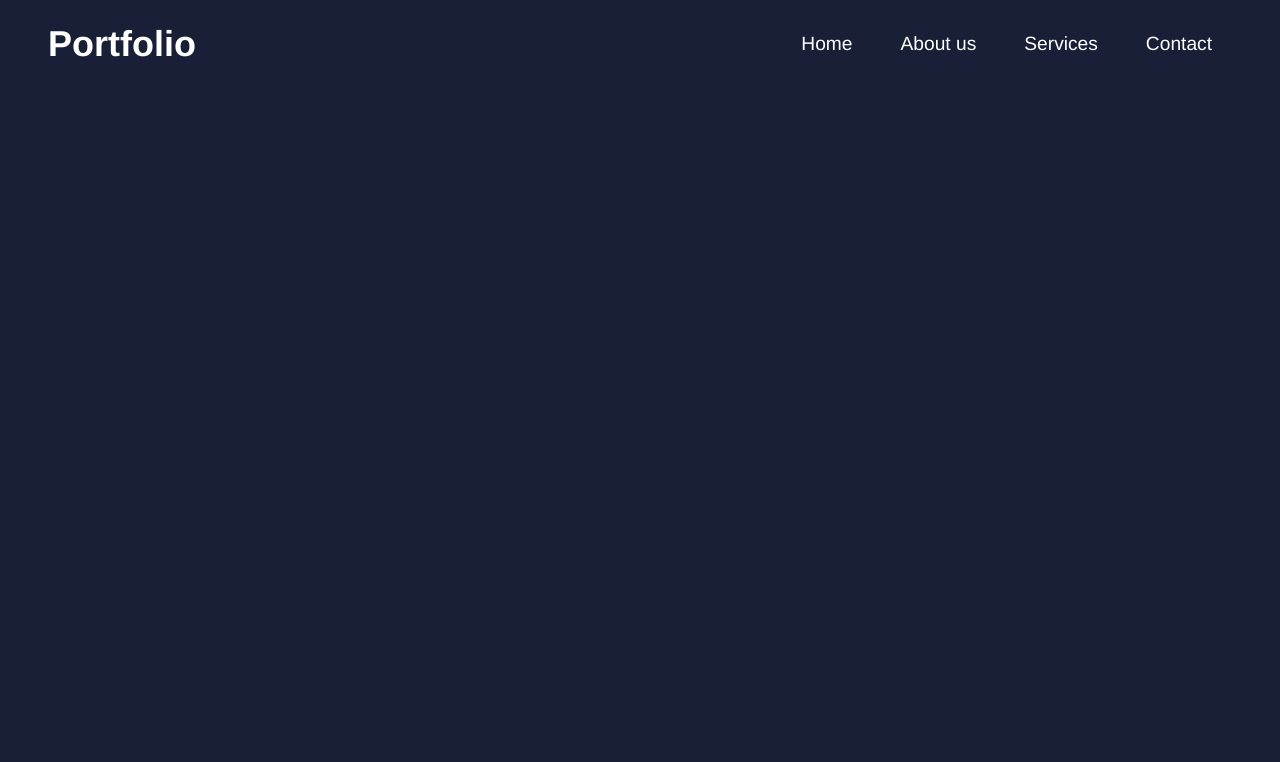
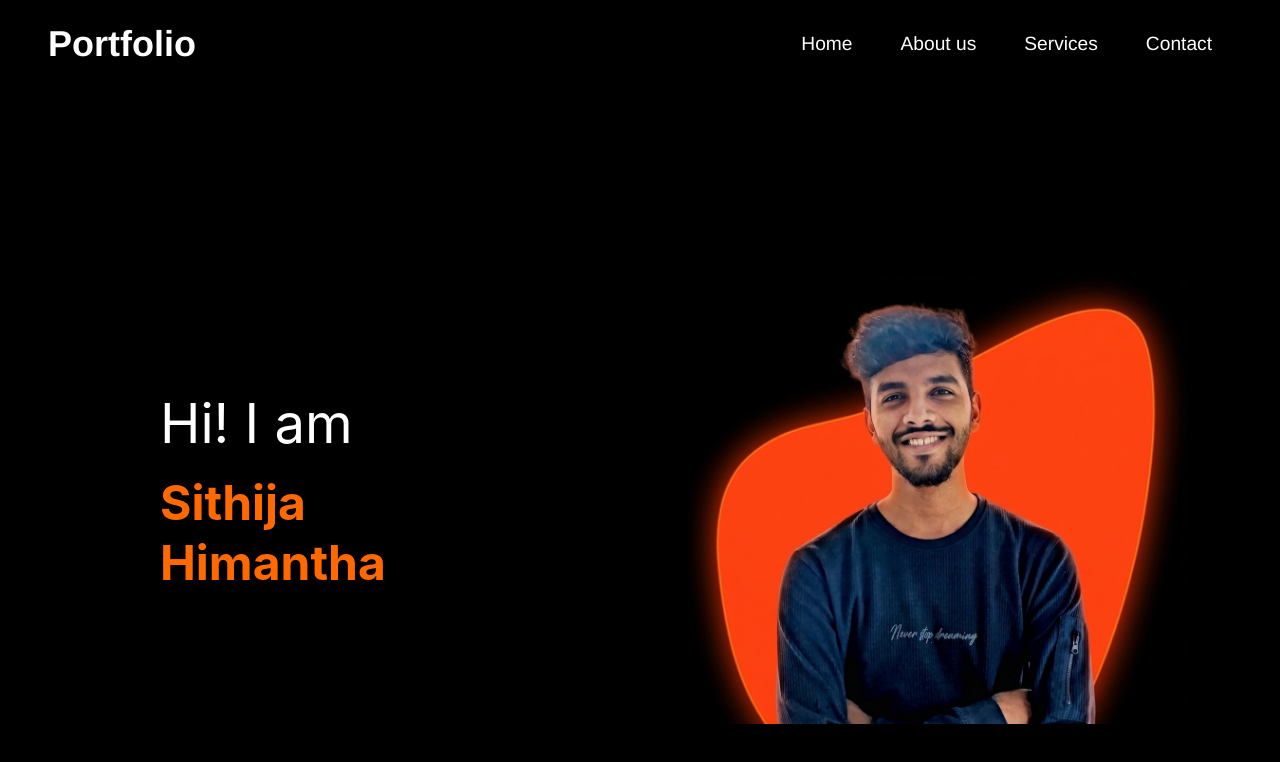
Before and after one commit to wolfyblue078/my-portfolio, a React (Vite) app: page / in a window 1280 px wide. Shown: the top 762 px of the page. Built offline with nearby package versions, Linux system fonts and the light colour scheme.

Commit message:
feat: Refactor HomePage layout and add Header and Content components

```diff
--- /dev/null
+++ b/src/pages/Home/components/Content.jsx
@@ -0,0 +1,47 @@
+export default function Content(){
+    return(
+        <div className="h-[calc(100vh-200px)] flex items-center justify-center px-6 md:px-16">
+
+        <div className="grid md:grid-cols-2 gap-10 items-center w-full">
+
+            {/*left content */}
+            <div className="order-2 text-center md:text-left px-24 md:order-1">
+                <h1 className="text-white text-[clamp(3.4rem,2vw,_1.5rem)] mb-2">Hi! I am </h1>
+
+                <h1 className="text-orange-500 font-bold leading-tight
+                                text-[clamp(2rem,_5vw,_3rem)]">
+                    Sithija Himantha
+                </h1>
+                <p>Fullstack Application Development</p>
+
+
+
+            </div>
+
+
+
+
+
+        {/* Right content */}
+        <div className="order-1 flex justify-center items-center md:justify-center m-5">
+        <div className="relative">
+
+
+
+            {/* My Photo */}
+            <img
+                src="/src/assets/image_black.png"
+                alt="profile"
+                className="relative z-10 w-[250px] sm:w-[320px] md:w-[500px]"
+            />
+
+        </div>
+        </div>
+
+        </div>
+
+
+
+        </div>
+    )
+}
--- /dev/null
+++ b/src/pages/Home/components/Header.jsx
@@ -0,0 +1,40 @@
+import { Link, Routes } from "react-router-dom";
+
+
+export default function Header(){
+    return(
+        <>
+
+        <div className="max-w-7xl mx-auto h-[200px]">
+            <header className="p-4 flex items-center justify-between px-12 py-6">
+                <span className="text-4xl font-bold text-white font-['Helvetica']">Portfolio</span>
+                <nav className="hidden md:flex space-x-4 text-white font-['Helvetica'] text-xl flex gap-2">
+
+                    <Link to="home"
+                          className="text-[1.2rem] text-white mx-[20px] transition-all duration-200 linear inline-block hover:text-[#ff521b] hover:[text-shadow:1px_1px_#ff521b] hover:-translate-y-1">
+                          Home
+                    </Link>
+
+                    <Link to="about"
+                          className="text-[1.2rem] text-white mx-[20px] transition-all duration-200 linear inline-block hover:text-[#ff521b] hover:[text-shadow:1px_1px_#ff521b] hover:-translate-y-1">
+                          About us
+                    </Link>
+
+                    <Link to="services"
+                          className="text-[1.2rem] text-white mx-[20px] transition-all duration-200 linear inline-block hover:text-[#ff521b] hover:[text-shadow:1px_1px_#ff521b] hover:-translate-y-1">
+                          Services
+                    </Link>
+
+                    <Link to="Programming Languages"
+                          className="text-[1.2rem] text-white mx-[20px] transition-all duration-200 linear inline-block hover:text-[#ff521b] hover:[text-shadow:1px_1px_#ff521b] hover:-translate-y-1">
+                          Contact
+                    </Link>
+
+                </nav>
+            </header>
+
+        </div>
+
+        </>
+    )
+}
--- a/src/pages/Home/homePage.jsx
+++ b/src/pages/Home/homePage.jsx
@@ -1,39 +1,15 @@
 import { Link, Routes } from "react-router-dom";
+import Header from "./components/Header";
+import Content from "./components/Content";
 
 export default function HomePage() {
     return (
-        <div className="w-full h-screen bg-[#191F37]">
+        <div className="w-full h-screen bg-black justify-center">
 
+        {/* Header */}
+        <Header/>
 
-        <div className="max-w-7xl mx-auto">
-            <header className="p-4 flex items-center justify-between px-12 py-6">
-                <span className="text-4xl font-bold text-white font-['Helvetica']">Portfolio</span>
-                <nav className="hidden md:flex space-x-4 text-white font-['Helvetica'] text-xl flex gap-2">
-
-                    <Link to="home"
-                          className="text-[1.2rem] text-white mx-[20px] transition-all duration-200 linear inline-block hover:text-[#ff521b] hover:[text-shadow:1px_1px_#ff521b] hover:-translate-y-1">
-                          Home
-                    </Link>
-
-                    <Link to="about"
-                          className="text-[1.2rem] text-white mx-[20px] transition-all duration-200 linear inline-block hover:text-[#ff521b] hover:[text-shadow:1px_1px_#ff521b] hover:-translate-y-1">
-                          About us
-                    </Link>
-
-                    <Link to="services"
-                          className="text-[1.2rem] text-white mx-[20px] transition-all duration-200 linear inline-block hover:text-[#ff521b] hover:[text-shadow:1px_1px_#ff521b] hover:-translate-y-1">
-                          Services
-                    </Link>
-
-                    <Link to="Programming Languages"
-                          className="text-[1.2rem] text-white mx-[20px] transition-all duration-200 linear inline-block hover:text-[#ff521b] hover:[text-shadow:1px_1px_#ff521b] hover:-translate-y-1">
-                          Contact
-                    </Link>
-
-                </nav>
-            </header>
-
-        </div>
+        <Content/>
 
 
         </div>
```
Also changed, not shown: src/assets/image_black.png (added), src/assets/my_img.png (added).
